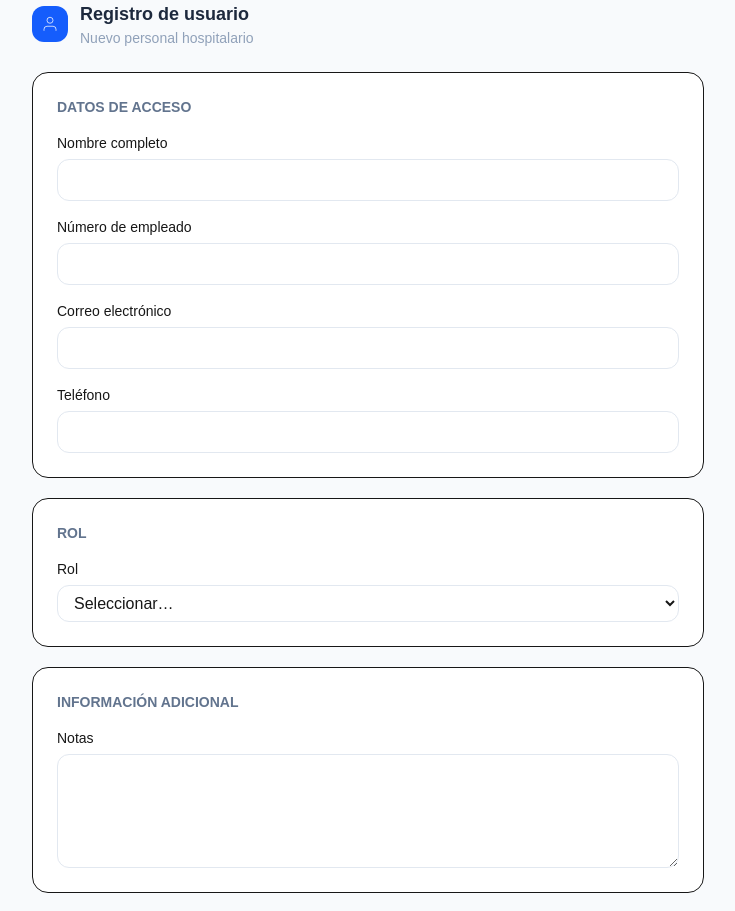
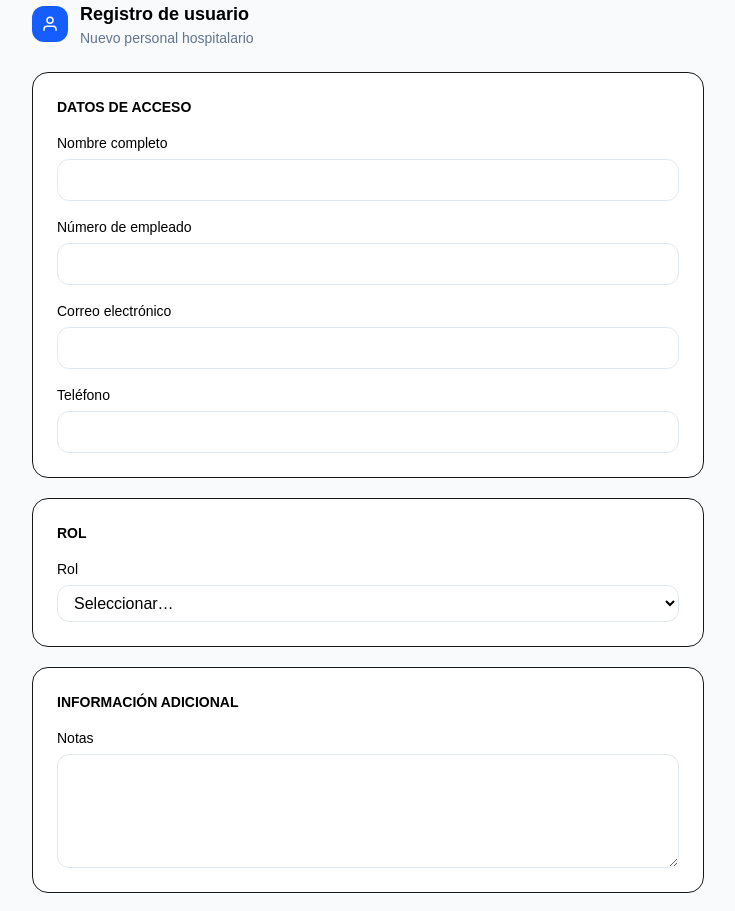
Before and after one commit to DiegoMendozaMateo/Desarrollo-equipo1, a Next.js app: page /registro in a window 1280 px wide. Shown: the part 40-951 px from the top of the page, without its empty margins (272-1007 px from the left). Built offline with nearby package versions, Linux system fonts and the light colour scheme.

Commit message:
version anterior 3

```diff
--- a/app/api/auth/register/route.ts
+++ b/app/api/auth/register/route.ts
@@ -53,7 +53,7 @@ export async function POST(req: Request) {
     // 5. Crear usuario
     const userId = await createUser(
       nombre,
-      Number(telefono),
+      telefono,
       email,
       hashedPassword,
       Number(rol_id),
@@ -66,7 +66,7 @@ export async function POST(req: Request) {
     return NextResponse.json(
       {
         message: "Usuario registrado con éxito",
-        userId,
+        userId: Number(userId),
       },
       { status: 201 }
     );
--- a/app/registro/page.tsx
+++ b/app/registro/page.tsx
@@ -1,4 +1,3 @@
-// components/RegistroUsuario.tsx
 "use client";
 
 import { useState } from "react";
@@ -52,14 +51,13 @@ export default function RegistroUsuario() {
   const [form, setForm] = useState<FormState>(INITIAL_STATE);
   const [errors, setErrors] = useState<FormErrors>({});
   const [submitted, setSubmitted] = useState(false);
+  const [loading, setLoading] = useState(false);
 
   const validate = (): FormErrors => {
     const e: FormErrors = {};
 
     if (!form.nombre.trim()) e.nombre = "Requerido";
-
-    if (!form.numero_empleado.trim())
-      e.numero_empleado = "Requerido";
+    if (!form.numero_empleado.trim()) e.numero_empleado = "Requerido";
 
     if (!form.email.trim()) e.email = "Requerido";
     else if (!/^[^\s@]+@[^\s@]+\.[^\s@]+$/.test(form.email))
@@ -67,8 +65,7 @@ export default function RegistroUsuario() {
 
     if (!form.telefono.trim()) e.telefono = "Requerido";
     else if (isNaN(Number(form.telefono))) e.telefono = "Solo números";
-    else if (form.telefono.length < 10)
-      e.telefono = "Mínimo 10 dígitos";
+    else if (form.telefono.length < 10) e.telefono = "Mínimo 10 dígitos";
 
     if (!form.rol_id) e.rol_id = "Selecciona un rol";
 
@@ -76,14 +73,10 @@ export default function RegistroUsuario() {
   };
 
   const handleChange = (
-    e: React.ChangeEvent<
-      HTMLInputElement | HTMLSelectElement | HTMLTextAreaElement
-    >
+    e: React.ChangeEvent<HTMLInputElement | HTMLSelectElement | HTMLTextAreaElement>
   ) => {
     const { name, value } = e.target;
-
     setForm((prev) => ({ ...prev, [name]: value }));
-
     if (errors[name as keyof FormErrors]) {
       setErrors((prev) => ({ ...prev, [name]: undefined }));
     }
@@ -98,18 +91,31 @@ export default function RegistroUsuario() {
       return;
     }
 
+    setLoading(true);
+
     try {
       const res = await fetch("/api/auth/register", {
         method: "POST",
         headers: { "Content-Type": "application/json" },
-        body: JSON.stringify(form),
+        body: JSON.stringify({
+          nombre: form.nombre,
+          email: form.email,
+          numero_empleado: form.numero_empleado,
+          telefono: Number(form.telefono),       // ← número entero
+          rol_id: Number(form.rol_id),           // ← número entero
+          datos_adicionales: form.datos_adicionales || null,
+        }),
       });
 
       const data = await res.json();
 
       if (!res.ok) {
+        // El servidor devuelve 409 para duplicados de email o teléfono
         if (res.status === 409) {
-          setErrors({ email: data.error });
+          const field = data.error?.toLowerCase().includes("teléfono")
+            ? "telefono"
+            : "email";
+          setErrors({ [field]: data.error });
         } else {
           setErrors({ email: data.error ?? "Error al registrar usuario" });
         }
@@ -117,14 +123,12 @@ export default function RegistroUsuario() {
       }
 
       setSubmitted(true);
-
-      // 🔥 Redirección automática después de 2 segundos
-      setTimeout(() => {
-        router.push("/login");
-      }, 2000);
+      setTimeout(() => router.push("/login"), 2000);
 
     } catch {
       setErrors({ email: "No se pudo conectar con el servidor" });
+    } finally {
+      setLoading(false);
     }
   };
 
@@ -134,7 +138,7 @@ export default function RegistroUsuario() {
     setSubmitted(false);
   };
 
-  // 🎉 Pantalla de éxito
+  // Pantalla de éxito
   if (submitted) {
     return (
       <div className="min-h-screen bg-slate-50 flex items-center justify-center p-6">
@@ -144,25 +148,15 @@ export default function RegistroUsuario() {
               <polyline points="20 6 9 17 4 12" />
             </svg>
           </div>
-
-          <h2 className="text-xl font-semibold text-slate-800">
-            Usuario registrado
-          </h2>
-
-          <p className="text-slate-500 text-sm">
+          <h2 className="text-xl font-semibold text-black">Usuario registrado</h2>
+          <p className="text-slate-600 text-sm">
             Se envió una contraseña temporal al correo de{" "}
-            <span className="font-medium text-slate-700">
-              {form.email}
-            </span>
+            <span className="font-medium text-black">{form.email}</span>
           </p>
-
-          <p className="text-xs text-slate-400">
-            Redirigiendo al login...
-          </p>
-
+          <p className="text-xs text-slate-400">Redirigiendo al login...</p>
           <button
             onClick={handleReset}
-            className="mt-2 w-full py-2.5 rounded-xl border border-slate-200 text-sm font-medium text-slate-700 hover:bg-slate-50"
+            className="mt-2 w-full py-2.5 rounded-xl border border-slate-200 text-sm font-medium text-black hover:bg-slate-50"
           >
             Registrar otro usuario
           </button>
@@ -178,52 +172,70 @@ export default function RegistroUsuario() {
         {/* Header */}
         <div className="flex items-center gap-3">
           <div className="w-9 h-9 rounded-xl bg-blue-600 flex items-center justify-center">
-            <svg width="18" height="18" viewBox="0 0 24 24" fill="none" stroke="white">
+            <svg width="18" height="18" viewBox="0 0 24 24" fill="none" stroke="white" strokeWidth="2">
               <path d="M20 21v-2a4 4 0 0 0-4-4H8a4 4 0 0 0-4 4v2" />
               <circle cx="12" cy="7" r="4" />
             </svg>
           </div>
           <div>
-            <h1 className="text-lg font-semibold text-slate-800">
-              Registro de usuario
-            </h1>
-            <p className="text-sm text-slate-400">
-              Nuevo personal hospitalario
-            </p>
+            <h1 className="text-lg font-semibold text-black">Registro de usuario</h1>
+            <p className="text-sm text-slate-500">Nuevo personal hospitalario</p>
           </div>
         </div>
 
         <form onSubmit={handleSubmit} className="space-y-5">
 
           <section className="bg-white rounded-2xl border p-6 space-y-4">
-            <h2 className="text-sm font-semibold text-slate-500 uppercase">
-              Datos de acceso
-            </h2>
+            <h2 className="text-sm font-semibold text-black uppercase">Datos de acceso</h2>
 
             <Field label="Nombre completo" error={errors.nombre}>
-              <input name="nombre" value={form.nombre} onChange={handleChange} className={inputCls(errors.nombre)} />
+              <input
+                name="nombre"
+                value={form.nombre}
+                onChange={handleChange}
+                className={inputCls(errors.nombre)}
+              />
             </Field>
 
             <Field label="Número de empleado" error={errors.numero_empleado}>
-              <input name="numero_empleado" value={form.numero_empleado} onChange={handleChange} className={inputCls(errors.numero_empleado)} />
+              <input
+                name="numero_empleado"
+                value={form.numero_empleado}
+                onChange={handleChange}
+                className={inputCls(errors.numero_empleado)}
+              />
             </Field>
 
             <Field label="Correo electrónico" error={errors.email}>
-              <input type="email" name="email" value={form.email} onChange={handleChange} className={inputCls(errors.email)} />
+              <input
+                type="email"
+                name="email"
+                value={form.email}
+                onChange={handleChange}
+                className={inputCls(errors.email)}
+              />
             </Field>
 
             <Field label="Teléfono" error={errors.telefono}>
-              <input name="telefono" value={form.telefono} onChange={handleChange} className={inputCls(errors.telefono)} />
+              <input
+                name="telefono"
+                value={form.telefono}
+                onChange={handleChange}
+                className={inputCls(errors.telefono)}
+              />
             </Field>
           </section>
 
           <section className="bg-white rounded-2xl border p-6 space-y-4">
-            <h2 className="text-sm font-semibold text-slate-500 uppercase">
-              Rol
-            </h2>
+            <h2 className="text-sm font-semibold text-black uppercase">Rol</h2>
 
             <Field label="Rol" error={errors.rol_id}>
-              <select name="rol_id" value={form.rol_id} onChange={handleChange} className={inputCls(errors.rol_id)}>
+              <select
+                name="rol_id"
+                value={form.rol_id}
+                onChange={handleChange}
+                className={inputCls(errors.rol_id)}
+              >
                 <option value="">Seleccionar…</option>
                 {ROLES.map((r) => (
                   <option key={r.id} value={r.id}>{r.nombre}</option>
@@ -233,9 +245,7 @@ export default function RegistroUsuario() {
           </section>
 
           <section className="bg-white rounded-2xl border p-6 space-y-4">
-            <h2 className="text-sm font-semibold text-slate-500 uppercase">
-              Información adicional
-            </h2>
+            <h2 className="text-sm font-semibold text-black uppercase">Información adicional</h2>
 
             <Field label="Notas">
               <textarea
@@ -249,12 +259,20 @@ export default function RegistroUsuario() {
           </section>
 
           <div className="flex gap-3">
-            <button type="button" onClick={handleReset} className="px-5 py-2.5 border rounded-xl">
+            <button
+              type="button"
+              onClick={handleReset}
+              className="px-5 py-2.5 border rounded-xl text-black font-medium hover:bg-slate-50"
+            >
               Limpiar
             </button>
 
-            <button type="submit" className="flex-1 py-2.5 rounded-xl bg-blue-600 text-white">
-              Guardar usuario
+            <button
+              type="submit"
+              disabled={loading}
+              className="flex-1 py-2.5 rounded-xl bg-blue-600 text-white font-medium disabled:opacity-60"
+            >
+              {loading ? "Guardando..." : "Guardar usuario"}
             </button>
           </div>
 
@@ -264,11 +282,15 @@ export default function RegistroUsuario() {
   );
 }
 
-function Field({ label, error, children }: any) {
+function Field({ label, error, children }: {
+  label: string;
+  error?: string;
+  children: React.ReactNode;
+}) {
   return (
     <div className="flex flex-col gap-1.5">
       <div className="flex justify-between">
-        <label className="text-sm font-medium">{label}</label>
+        <label className="text-sm font-medium text-black">{label}</label>
         {error && <span className="text-xs text-red-500">{error}</span>}
       </div>
       {children}
@@ -277,7 +299,7 @@ function Field({ label, error, children }: any) {
 }
 
 function inputCls(error?: string) {
-  return `w-full px-3 py-2 rounded-xl border ${
-    error ? "border-red-300" : "border-slate-200"
-  }`;
+  return `w-full px-3 py-2 rounded-xl border text-black ${
+    error ? "border-red-300 bg-red-50" : "border-slate-200"
+  } focus:outline-none focus:ring-2 focus:ring-blue-500`;
 }
--- a/models/pacientes.model.ts
+++ b/models/pacientes.model.ts
@@ -6,7 +6,7 @@ export interface Paciente {
     edad: number;
     genero: string;
     direccion: string;
-    telefono: number;
+    telefono: string;
     email: string;
     nombre_representante?: string;
     telefono_representante?: number;
@@ -30,7 +30,7 @@ export async function getPacienteById(id: number) {
 }
 
 // Crear nuevo paciente
-export async function createPaciente(nombre: string, edad: number, genero: string, direccion: string, telefono: number, email: string, nombre_representante?: string, telefono_representante?: number) {
+export async function createPaciente(nombre: string, edad: number, genero: string, direccion: string, telefono: string, email: string, nombre_representante?: string, telefono_representante?: number) {
     const conn = await pool.getConnection();
     const [result] = await conn.query(
         "INSERT INTO pacientes (nombre, edad, genero, direccion, telefono, email, nombre_representante, telefono_representante) VALUES (?, ?, ?, ?, ?, ?, ?, ?)",
```
Also changed, not shown: models/usuarios.model.ts (+4 -4 lines), 1 other file (tests, documents, lock files or other folders).
